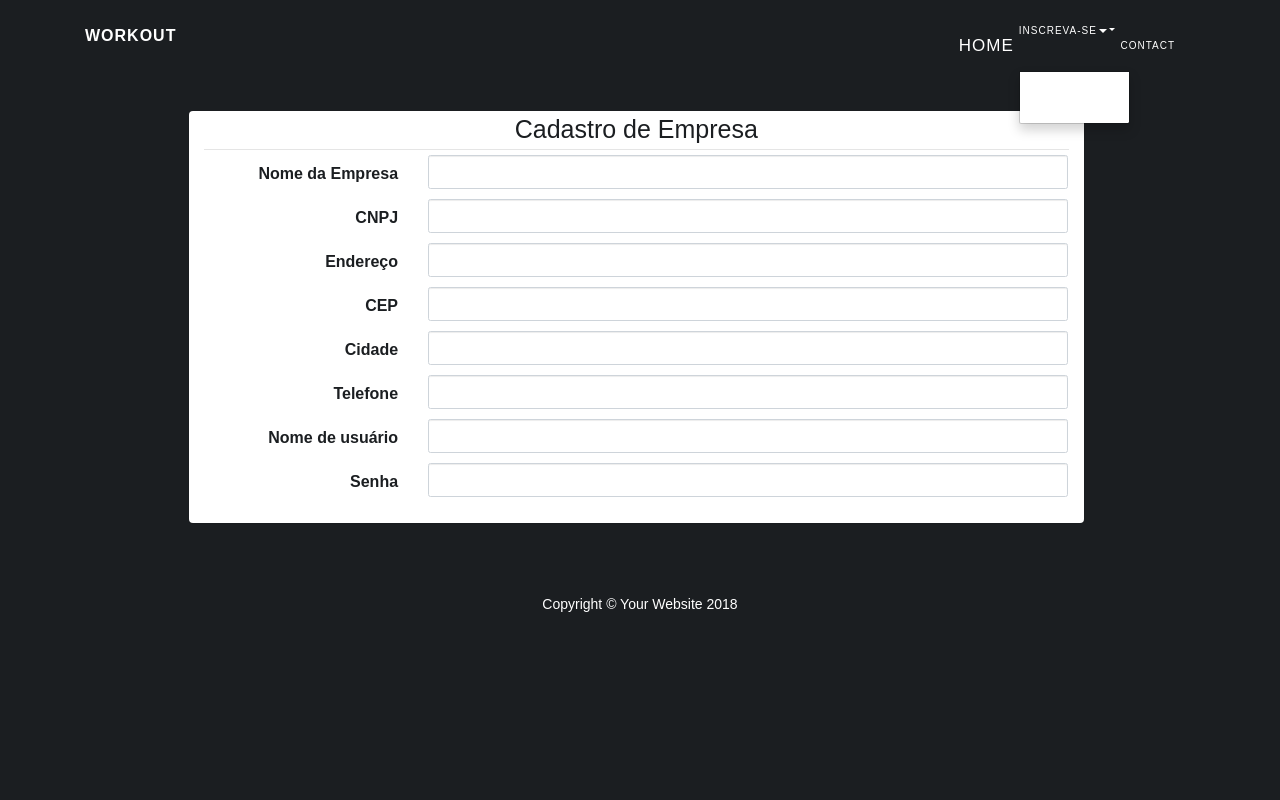
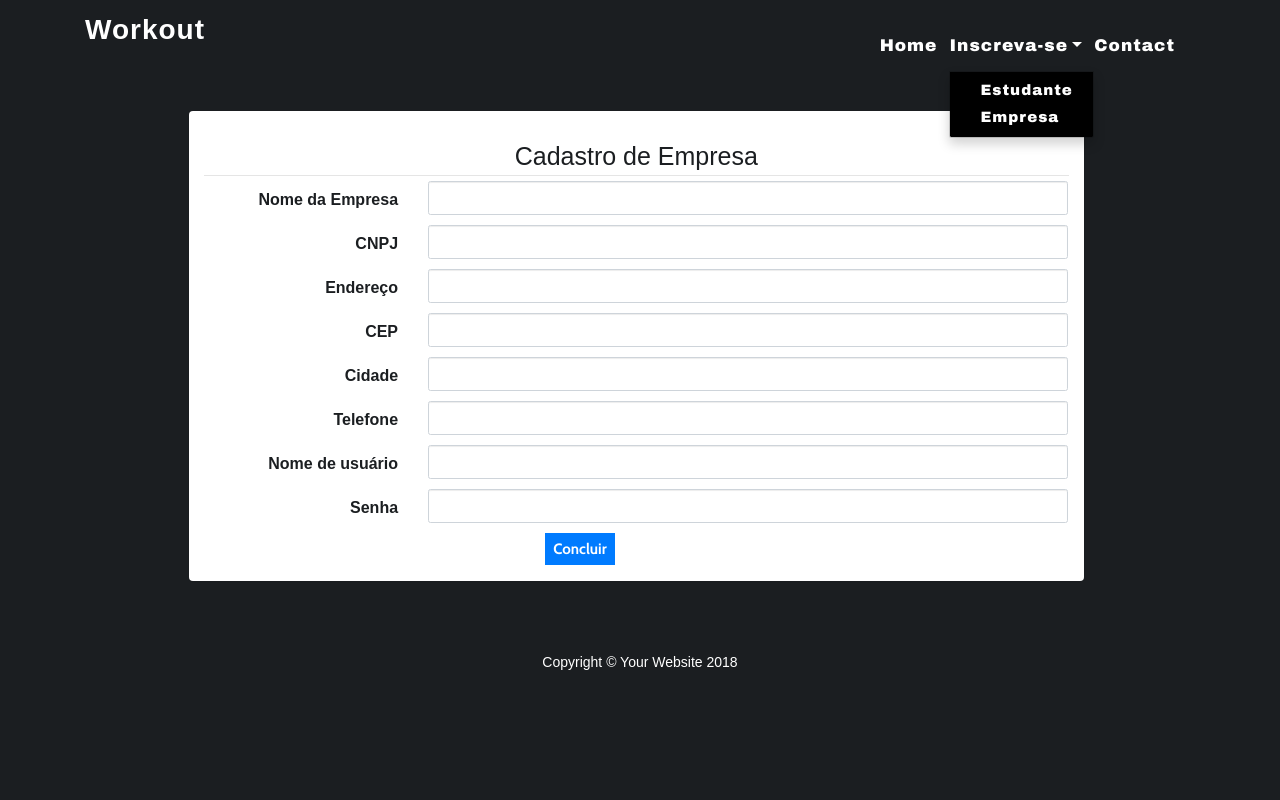
Before and after one commit to RaphaelDoBu/projeto-empsoft, a Django app: template projempsoft/templates/cadastro-empresa.html in a window 1280 px wide, after a click on "Inscreva-se". Run offline with Django 3.2, Linux system fonts and the light colour scheme; the template is opened without the code that fills it, so the values that code supplies are empty; some libraries are stand-ins or nearby versions; some web fonts are replaced.

Commit message:
letras do formulario e botao

```diff
--- a/projempsoft/static/css/grayscale.css
+++ b/projempsoft/static/css/grayscale.css
@@ -54,12 +54,12 @@ a:focus, a:hover {
 #mainNav {
   font-family: 'Mukta Vaani', sans-serif;
   margin-bottom: 0;
-  text-transform: uppercase;
+  /*text-transform: uppercase;*/
   border-bottom: 1px solid rgba(255, 255, 255, 0.3);
   background-color: black;
 }
 
-label,legend,estu,emp{
+label,legend{
   font-family: 'Mukta Vaani', sans-serif;
   font-size: 16px;
   color: #1b1e21;
@@ -74,6 +74,7 @@ label,legend,estu,emp{
 
 #mainNav .navbar-brand {
   font-weight: 700;
+  font-size: 25px;
 }
 
 #mainNav a {
@@ -221,7 +222,7 @@ label,legend,estu,emp{
   -webkit-transition: all 0.3s ease-in-out;
   -moz-transition: all 0.3s ease-in-out;
   transition: all 0.3s ease-in-out;
-  text-transform: uppercase;
+  /*text-transform: uppercase;*/
   border-radius: 0;
 }
 
@@ -287,3 +288,7 @@ img::selection {
 img::-moz-selection {
   background: transparent;
 }
+
+.navbar-nav a{
+  font-family: "Arial Black", arial-black;
+}
--- a/projempsoft/templates/cadastro-empresa.html
+++ b/projempsoft/templates/cadastro-empresa.html
@@ -1,8 +1,11 @@
-<link href="//netdna.bootstrapcdn.com/bootstrap/3.1.0/css/bootstrap.min.css" rel="stylesheet" id="bootstrap-css">
-<script src="//netdna.bootstrapcdn.com/bootstrap/3.1.0/js/bootstrap.min.js"></script>
-<script src="//code.jquery.com/jquery-1.11.1.min.js"></script>
+<!DOCTYPE html>
+<html lang="en">
+
+
 <head>
-
+    <link href="//netdna.bootstrapcdn.com/bootstrap/3.1.0/css/bootstrap.min.css" rel="stylesheet" id="bootstrap-css">
+    <script src="//netdna.bootstrapcdn.com/bootstrap/3.1.0/js/bootstrap.min.js"></script>
+    <script src="//code.jquery.com/jquery-1.11.1.min.js"></script>
     <meta charset="utf-8">
     <meta name="viewport" content="width=device-width, initial-scale=1, shrink-to-fit=no">
     <meta name="description" content="">
@@ -18,7 +21,7 @@
     <link href="https://fonts.googleapis.com/css?family=Lora:400,700,400italic,700italic" rel="stylesheet"
           type="text/css">
     <link href='https://fonts.googleapis.com/css?family=Cabin:700' rel='stylesheet' type='text/css'>
-<link href="https://fonts.googleapis.com/css?family=Mukta+Vaani" rel="stylesheet">
+    <link href="https://fonts.googleapis.com/css?family=Mukta+Vaani" rel="stylesheet">
     <!-- Custom styles for this template -->
     <link href="../static/css/grayscale.css" rel="stylesheet">
 
@@ -30,11 +33,11 @@
 
 
 <!------ Include the above in your HEAD tag ---------->
-<body style="background-color: #1b1e21">
+<body id="page-top" style="background-color: #1b1e21">
 <!-- Navigation -->
 <nav class="navbar navbar-expand-lg navbar-light fixed-top" id="mainNav">
     <div class="container">
-        <a class="navbar-brand js-scroll-trigger" href="#page-top" style="font-size: 16px">Workout</a>
+        <a class="navbar-brand js-scroll-trigger" href="#page-top" style="margin-top:-30px; margin-right: 10px; font-size: 28px">Workout</a>
         <button class="navbar-toggler navbar-toggler-right" type="button" data-toggle="collapse"
                 data-target="#navbarResponsive" aria-controls="navbarResponsive" aria-expanded="false"
                 aria-label="Toggle navigation">
@@ -46,21 +49,21 @@
                 <li class="nav-item">
                     <a class="nav-link js-scroll-trigger" href="{% url 'index' %}" style="font-size: 17px">Home</a>
                 </li>
-                <li class="dropdown">
+                <li class="dropdown" style="margin-left:7px ;margin-top: 15px">
                     <a id="inscrevase_link" class="dropdown-toggle"
-                       data-toggle="dropdown">Inscreva-se<b
-                            class="caret"></b></a>
-                    <ul class="dropdown-menu">
-                        <li>
-                            <a id="register_user_link" href="{% url "cadastro_estudante" %}">Estudante</a></a>
+                       data-toggle="dropdown" style="font-size: 17px">Inscreva-se</a>
+                    <ul class="dropdown-menu" style="background-color: black;">
+                        <li style="margin-left:10px">
+                            <a id="register_user_link " href="{% url "cadastro_estudante" %}" style="font-size: 15px">Estudante</a></a>
                         </li>
-                        <li><a id="register_instituicao_link"
-                               href="{% url "cadastro_empresa" %}">Empresa</a>
+                        <li style="margin-left:10px">
+                            <a id="register_instituicao_link "
+                               href="{% url "cadastro_empresa" %}" style="font-size: 15px">Empresa</a>
                         </li>
                     </ul>
                 </li>
-                <li class="nav-item">
-                    <a class="nav-link js-scroll-trigger" href="#contact">Contact</a>
+                <li class="nav-item" style="margin-left:7px ">
+                    <a class="nav-link js-scroll-trigger" href="#contact"  style="font-size: 17px">Contact</a>
                 </li>
             </ul>
         </div>
@@ -72,10 +75,10 @@
         <!-- panel preview -->
         <div class="col-sm-12">
             <div class="col-sm-10" style="margin-left: 8%; margin-top: 10%">
-                <div class="col-sm-12">
+                <div class="col-sm-12" style="margin-top: 3%">
                     <legend style="text-align: center; font-size: 25px">Cadastro de Empresa</legend>
                 </div>
-                <div class="panel" >
+                <div class="panel">
                     <div class="panel-body form-horizontal payment-form">
                         <div class="form-group">
                             <label for="concept" class="col-sm-3 control-label">Nome da Empresa</label>
@@ -125,14 +128,17 @@
                                 <input type="password" class="form-control">
                             </div>
                         </div>
+                    <button type="submit" class="btn btn-primary" style="margin-left: 340px; font-size: 15px ">Concluir</button>
+
                     </div>
+
                 </div>
             </div> <!-- / panel preview -->
         </div>
     </div>
 </div>
 <!-- Download Section -->
-</body>
+
 
 <footer>
     <div class="container text-center">
@@ -151,4 +157,9 @@
 <script src="https://maps.googleapis.com/maps/api/js?key=AIzaSyCRngKslUGJTlibkQ3FkfTxj3Xss1UlZDA&sensor=false"></script>
 
 <!-- Custom scripts for this template -->
-<script src="../static/js/grayscale.min.js"></script>
+<script src="../static/js/grayscale.js"></script>
+
+
+</body>
+
+</html>
```
Also changed, not shown: projempsoft/templates/cadastro-estudante.html (+22 -20 lines), projempsoft/templates/index.html (+18 -9 lines).
